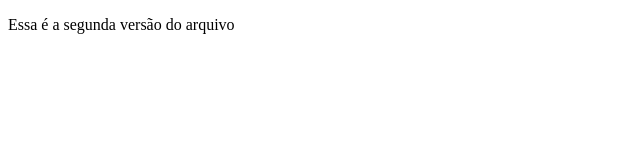
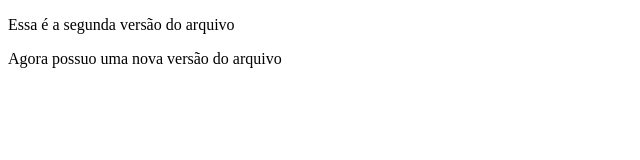
Before and after one commit to rsdm91/hello-world, a plain HTML site: page index.html in a window 1280 px wide. Shown: the whole page, without its empty margins (0-640 px from the left). Drawn offline with Linux system fonts and the light colour scheme.

Commit message:
Modificado a primeira vez

```diff
--- a/index.html
+++ b/index.html
@@ -7,5 +7,6 @@
 </head>
 <body>
     <p>Essa é a segunda versão do arquivo</p>
+    <p>Agora possuo uma nova versão do arquivo</p>
 </body>
 </html>
```
